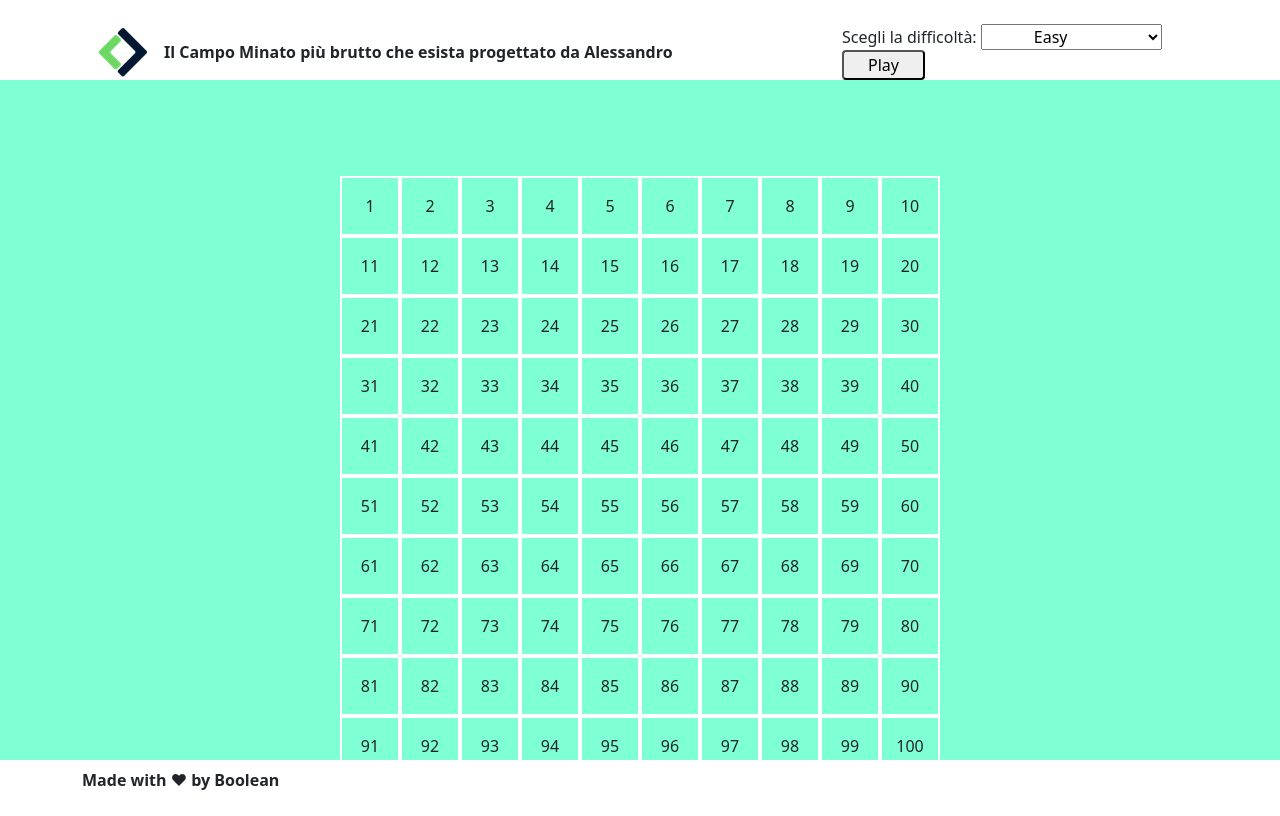
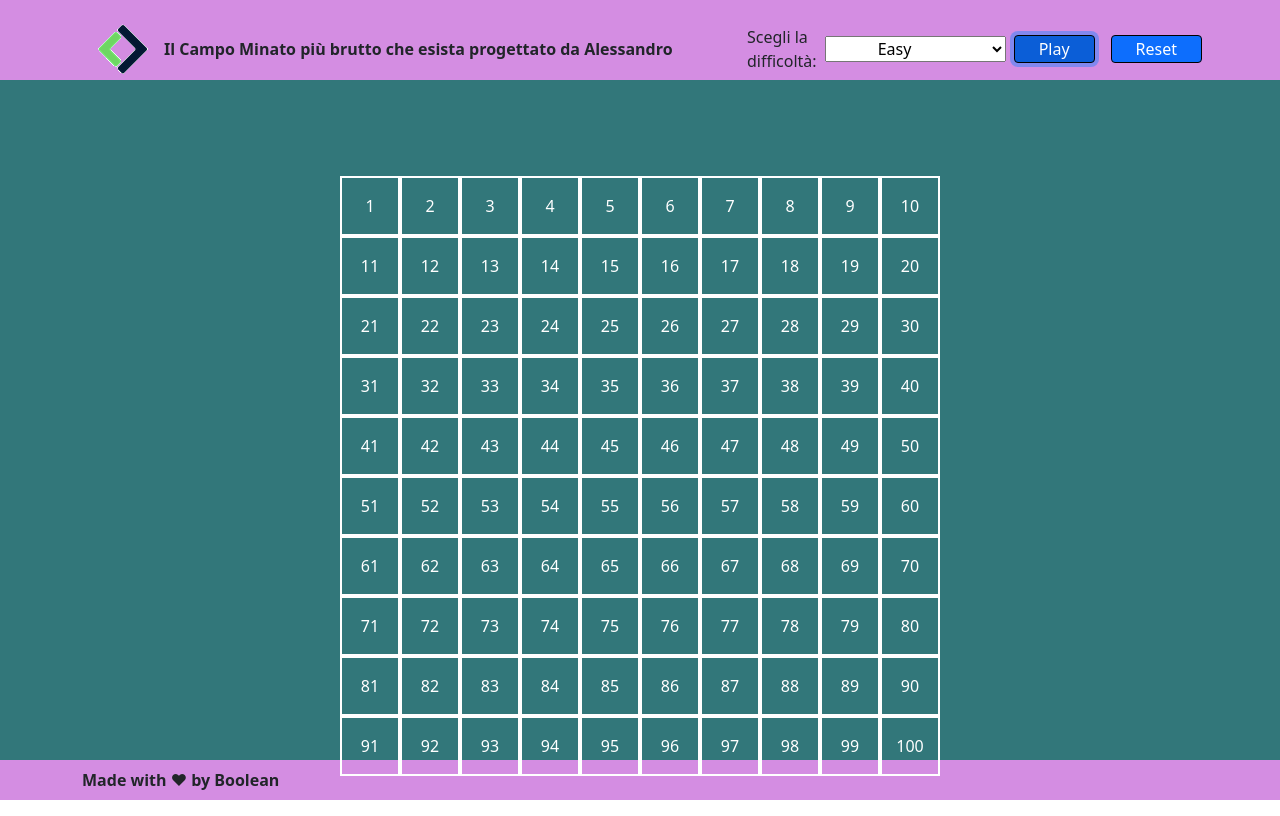
Before and after one commit to alessandroordetti/js-campominato-grid, a plain HTML site: page index.html in a window 1280 px wide. Both pictures are taken after a click on the button "Play". Drawn offline with nearby package versions, Linux system fonts and the light colour scheme.

Commit message:
Add Reset Button

```diff
--- a/css/style.css
+++ b/css/style.css
@@ -1,5 +1,8 @@
+body{
+    overflow-y: hidden;
+}
 main {
-    background-color: #7fffd4;
+    background-color: #32777a;
     height: 85vh;
     padding: 6rem;
 }
@@ -17,7 +20,7 @@ footer {
 }
 
 footer, header {
-    background-color: white;
+    background-color: rgb(212, 141, 226);
 }
 
 div#my-grid {
@@ -43,3 +46,7 @@ div#my-grid {
 .boolean-logo {
     width: 50px;
 }
+
+#play-button, #reset-button {
+    border: 1px solid black;
+}
--- a/index.html
+++ b/index.html
@@ -17,32 +17,36 @@
     <header>
         <div class="container">
             <div class="row">
-                <div class="col-8 py-4 d-flex align-items-center">
+                <div class="col-7 py-4 d-flex align-items-center">
                     <div class="boolean-logo mx-3">
-                        <img src="img/Logo.png" alt="">
+                        <img src="img/Logo.png" alt="Logo Boolean">
                     </div>
 
                     <p class="fw-bolder d-inline my-0">Il Campo Minato più brutto che esista progettato da Alessandro</p>
                 </div>
 
-                <div class="col-4 py-4">
-                    <label for="difficoltà">Scegli la difficoltà: </label>
+                <div class="col-5 py-4 d-flex align-items-center">
+                    <label for="level-options">Scegli la difficoltà: </label>
 
-                    <select name="Difficoltà" id="level-options" class="px-5">
+                    <select name="Difficoltà" id="level-options" class="px-5 mx-2">
                         <option value="easy">Easy</option>
                         <option value="medium">Medium</option>
                         <option value="hard">Hard</option>
                     </select>
 
-                    <button class="rounded px-4" id="play-button">
+                    <button class="rounded px-4 btn-primary" id="play-button">
                         Play
+                    </button>
+
+                    <button class="rounded px-4 mx-3 btn-primary" id="reset-button">
+                        Reset
                     </button>
                 </div>
             </div>
         </div>
     </header>
 
-    <main class="background-img ">
+    <main class="background-img text-white">
         <div class="container">
             <div class="row">
                 <div class="col">
@@ -65,6 +69,7 @@
             </div>
         </div>
     </footer>
+
     <script src="myscript.js"></script>
 </body>
 </html>
--- a/myscript.js
+++ b/myscript.js
@@ -20,8 +20,6 @@ let background = document.querySelector('main');
 document.getElementById('play-button').addEventListener('click', function (){
 
     background.classList.remove('background-img');
-
-
 
     /* Quando premo play il layout della grid si resetta */
     myGrid.innerHTML = "";
@@ -74,3 +72,10 @@ document.getElementById('play-button').addEventListener('click', function (){
         }
     }
 })
+
+
+document.getElementById('reset-button').addEventListener('click', function(){
+    myGrid.innerHTML = "";
+
+    background.classList.add('background-img');
+});
```
